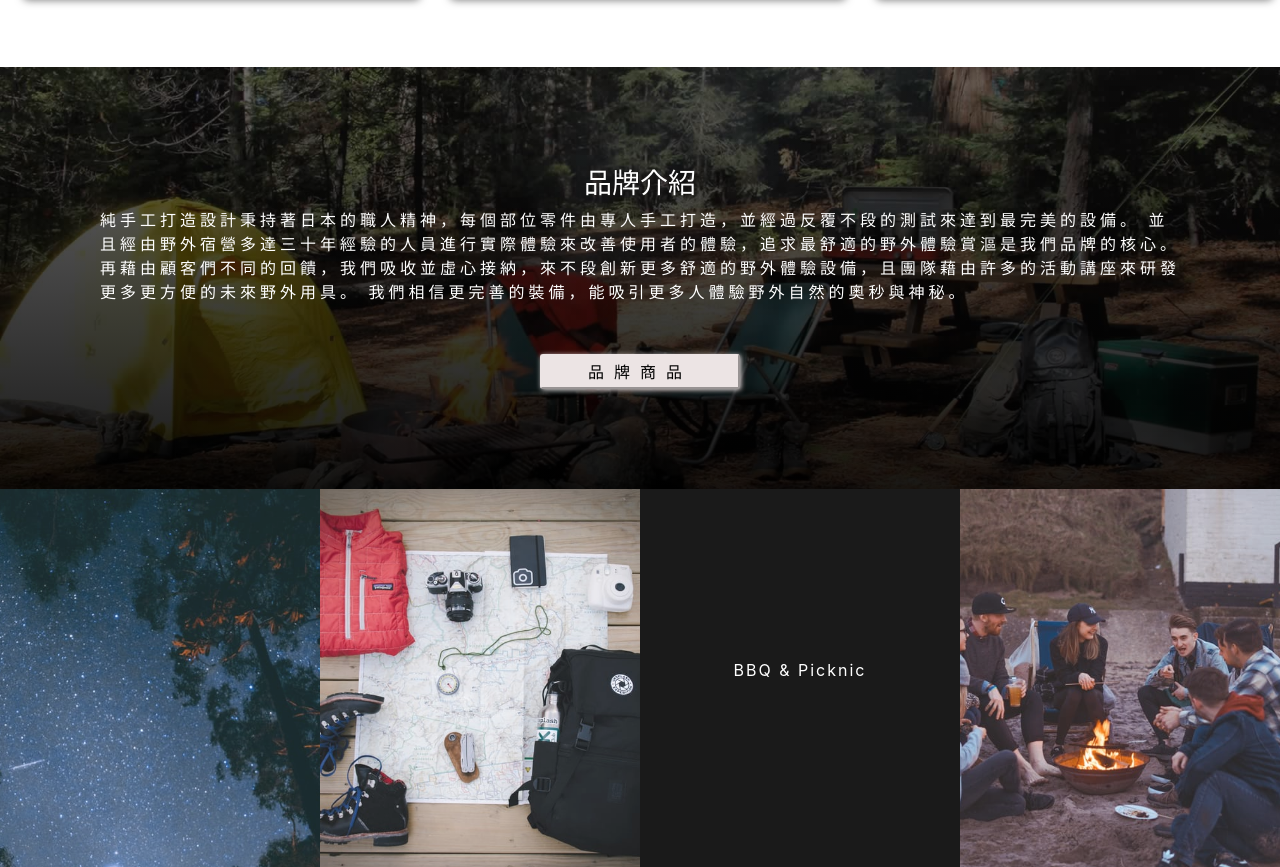
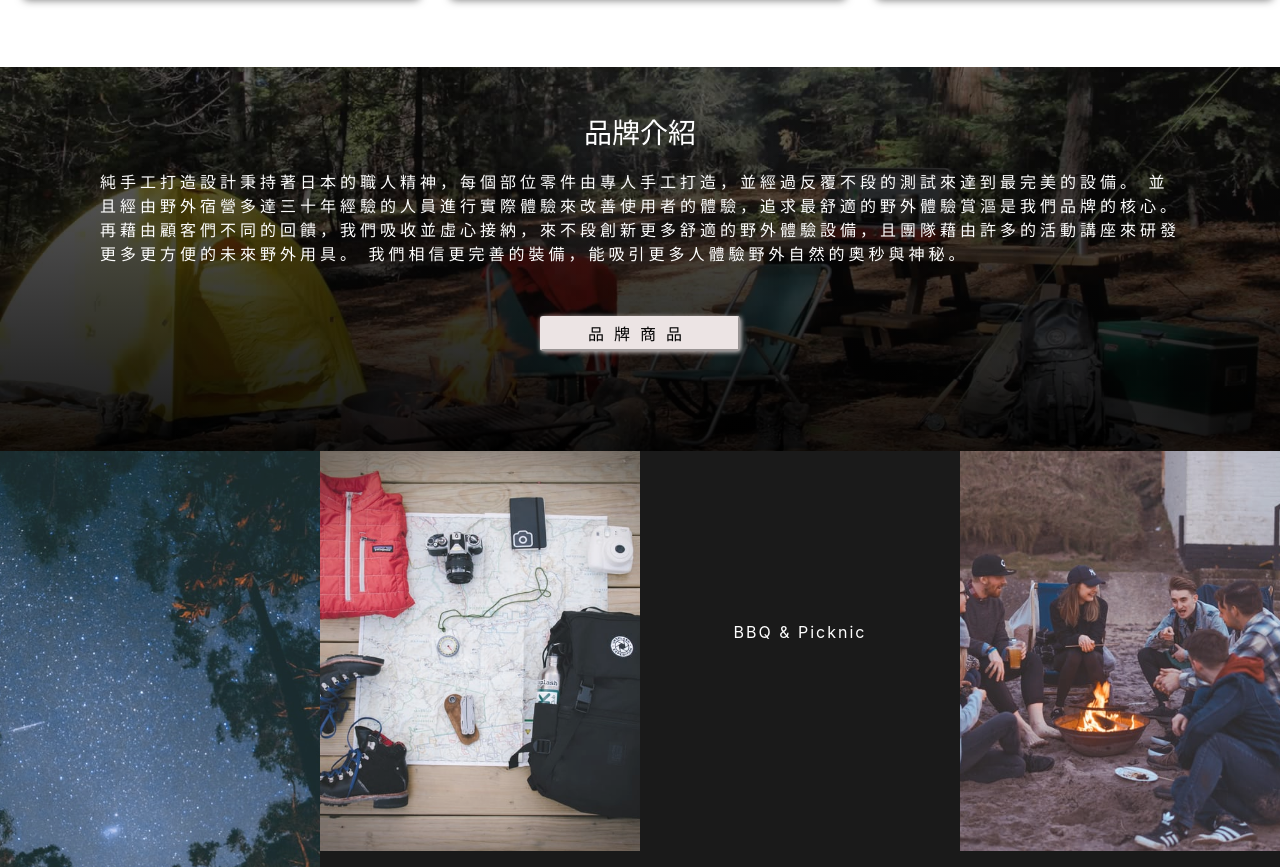
Before and after one commit to weimowang/Store_one, a plain HTML site: page index.html in a window 1280 px wide. Shown: the part 1026-1893 px from the top of the page. Drawn offline with nearby package versions, Linux system fonts and the light colour scheme.

Commit message:
upadte css

```diff
--- a/assets/css/style.css
+++ b/assets/css/style.css
@@ -255,9 +255,13 @@
 }
 
 .page-wrapper-box {
-    padding: 100px;
+    padding: 50px 100px 100px 100px;
     text-align: center;
     color: white;
+}
+
+.page-wrapper-box .page-wrapper-title {
+    margin-bottom: 20px;
 }
 
 .page-wrapper-content {
```
